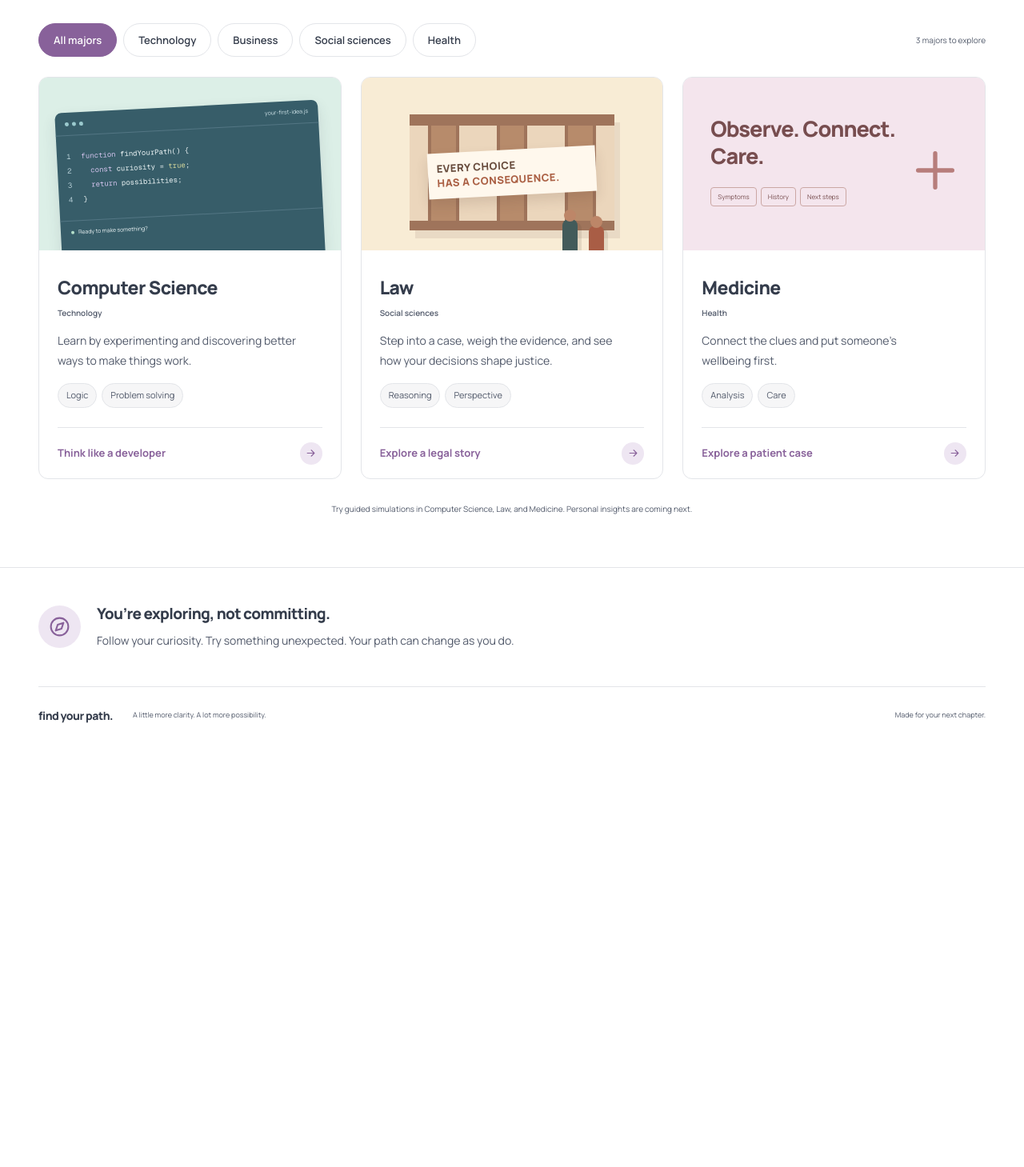
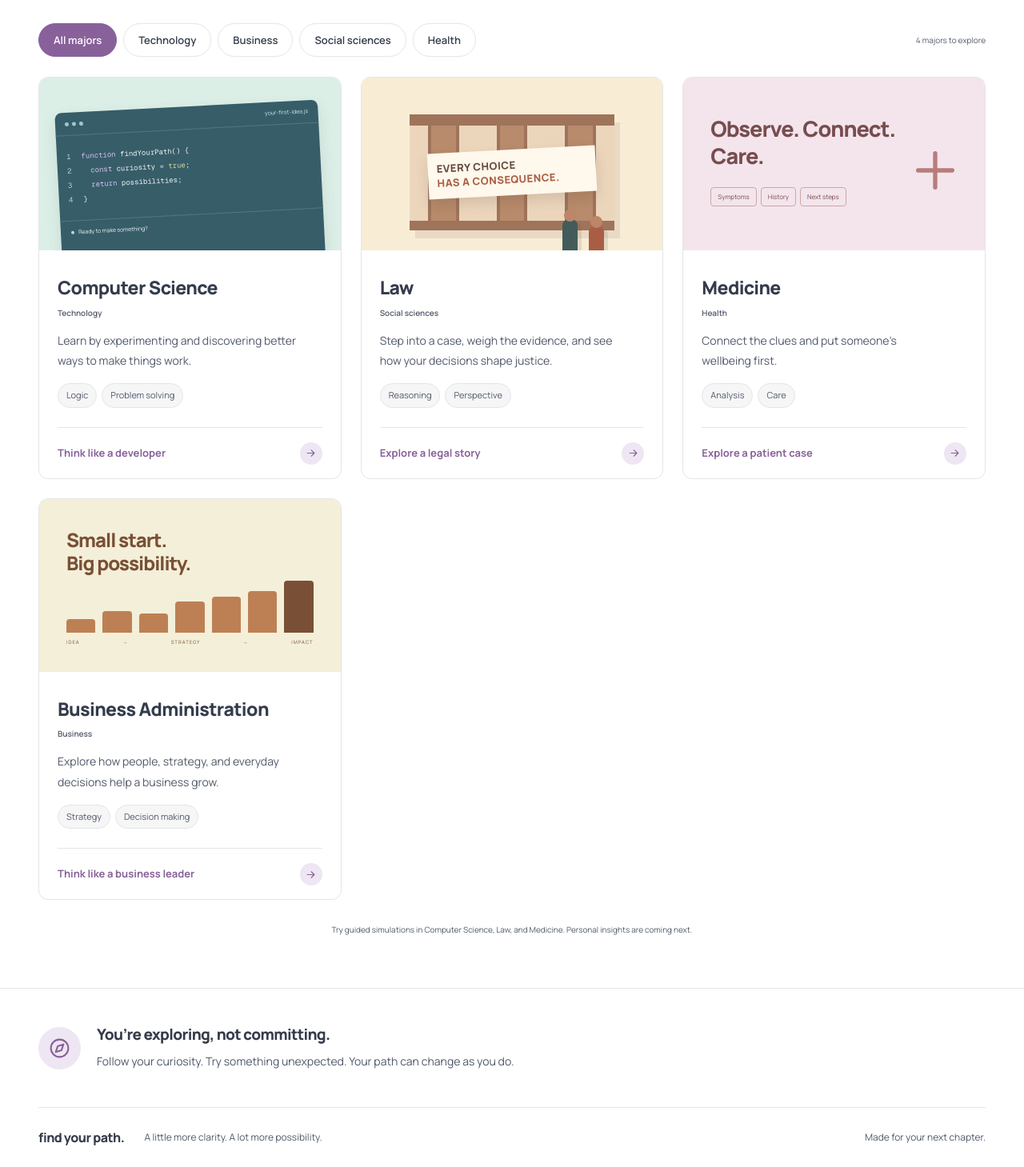
Before and after one commit to ddiazridho/find-your-path, a Next.js app: page / in a window 1280 px wide. Shown: the part 945-2404 px from the top of the page at 80% size. Before the commit the page ends 1875 px from the top, so only its background shows below. Built offline with nearby package versions, Linux system fonts and the light colour scheme.

Commit message:
create business administration card

```diff
--- /dev/null
+++ b/app/business-administration/major.ts
@@ -0,0 +1,17 @@
+import type { Major } from "../major-types";
+
+export const businessAdministrationMajor: Major = {
+  id: "business-administration",
+  name: "Business Administration",
+  category: "Business",
+  description: "Explore how people, strategy, and everyday decisions help a business grow.",
+  task: "Think like a business leader",
+  minutes: 0,
+  skills: ["Strategy", "Decision making"],
+  visual: "business",
+  color: "sand",
+  preview: {
+    kind: "coming-soon",
+    message: "Business Administration simulations are coming soon. Explore other majors while we prepare this experience.",
+  },
+};
--- a/app/components/explore/footer.tsx
+++ b/app/components/explore/footer.tsx
@@ -2,6 +2,10 @@
 
 export default function Footer() {
   return (
-    <footer className="site-footer container"><a href="#" className="footer-brand">find your path.</a><p>A little more clarity. A lot more possibility.</p><span>Made for your next chapter.</span></footer>
+    <footer className="site-footer container">
+      <a href="#" className="footer-brand">find your path.</a>
+      <p className="footer-brand-description">A little more clarity. A lot more possibility.</p>
+      <span>Made for your next chapter.</span>
+    </footer>
   );
 }
--- a/app/components/explore/major-preview-dialog.tsx
+++ b/app/components/explore/major-preview-dialog.tsx
@@ -14,7 +14,7 @@ export default function MajorPreviewDialog({ dialog, selected, closeDialog }: {
       <button className="dialog-close" aria-label="Close preview" onClick={closeDialog} autoFocus><Icon name="close" /></button>
       {selected ? <div className="dialog-content">
         <h2 id="dialog-title">{selected.name}</h2>
-        <span className="major-category">{selected.category} · {selected.minutes} minute preview</span>
+        <span className="major-category">{selected.category}{selected.preview.kind !== "coming-soon" && <> · {selected.minutes} minute preview</>}</span>
         <p>{selected.description}</p>
         <SkillList skills={selected.skills} />
         <MajorPreview key={selected.id} preview={selected.preview} onNavigate={closeDialog} />
--- a/app/components/major-preview.tsx
+++ b/app/components/major-preview.tsx
@@ -5,6 +5,9 @@ import type { MajorPreview as Preview } from "../major-types";
 import Icon from "./ui-icon";
 
 export default function MajorPreview({ preview, onNavigate }: { preview: Preview; onNavigate: () => void }) {
+  if (preview.kind === "coming-soon") {
+    return <p className="preview-note" role="status">{preview.message}</p>;
+  }
   const fields = preview.kind === "fields"
     ? preview.fields.map(field => ({ href: field.href, name: `${field.title}${field.subtitle ? `: ${field.subtitle}` : ""}` }))
     : preview.simulations.map(simulation => ({ href: simulation.href, name: simulation.name }));
--- a/app/globals.css
+++ b/app/globals.css
@@ -193,7 +193,8 @@ h2 { font-size: 28px; font-weight: 800; line-height: 1.3; letter-spacing: -.035e
 .closing-link { margin-left: auto; display: inline-flex; align-items: center; gap: 15px; font-size: 11px; font-weight: 700; white-space: nowrap; }
 .closing-link:hover { text-decoration: underline; }
 .site-footer { display: flex; align-items: center; gap: 25px; padding-block: 25px; border-top: 1px solid var(--color-line); font-size: 9px; color: var(--color-muted); }
-.footer-brand { font-size: 14px; font-weight: 800; color: var(--color-ink); letter-spacing: -.5px; }
+.footer-brand { font-size: 16px; font-weight: 800; color: var(--color-ink); letter-spacing: -.5px; }
+.site-footer > p, .site-footer > span { font-size: 12px; }
 .site-footer > span { margin-left: auto; }
 .empty-state { padding: 64px 20px; text-align: center; }
 .empty-state > .icon { width: 30px; height: 30px; margin-bottom: 15px; }
@@ -325,8 +326,8 @@ h2 { font-size: 28px; font-weight: 800; line-height: 1.3; letter-spacing: -.035e
   .closing-section p { font-size: 11px; }
   .closing-link { margin-left: 57px; }
   .site-footer { gap: 14px; flex-wrap: wrap; padding-block: 22px; }
-  .site-footer > span { font-size: 8px; }
-  .footer-brand { font-size: 13px; }
+  .footer-brand { font-size: 16px; }
+  .footer-brand-description { font-size: 12px; }
   .dialog-content { padding: 25px; }
   .dialog-content h2 { font-size: 26px; }
   .dialog-visual { padding-inline: 45px; height: 210px; }
--- a/app/major-types.ts
+++ b/app/major-types.ts
@@ -30,5 +30,6 @@ export type FieldLink = {
 };
 
 export type MajorPreview =
+  | { kind: "coming-soon"; message: string }
   | { kind: "simulation"; simulations: Simulation[] }
   | { kind: "fields"; label: string; intro: string; fields: readonly FieldLink[] };
--- a/app/majors.ts
+++ b/app/majors.ts
@@ -1,10 +1,11 @@
 import { computerScienceMajor } from "./computer-science/major";
 import { lawMajor } from "./law/major";
 import { medicineMajor } from "./medicine/major";
+import { businessAdministrationMajor } from "./business-administration/major";
 import type { Category, Major } from "./major-types";
 
 export type { Category, Major, Simulation } from "./major-types";
 
-export const majors: Major[] = [computerScienceMajor, lawMajor, medicineMajor];
+export const majors: Major[] = [computerScienceMajor, lawMajor, medicineMajor, businessAdministrationMajor];
 
 export const categories: Category[] = ["All majors", "Technology", "Business", "Social sciences", "Health"];
```
Also changed, not shown: app/components/explore/category-filters.tsx (+17 -1 lines), app/components/explore/closing-section.tsx (+7 -1 lines), app/components/explore/empty-state.tsx (+9 -1 lines), app/components/explore/exploration-section.tsx (+10 -2 lines), app/components/explore/major-card.tsx (+16 -2 lines).
